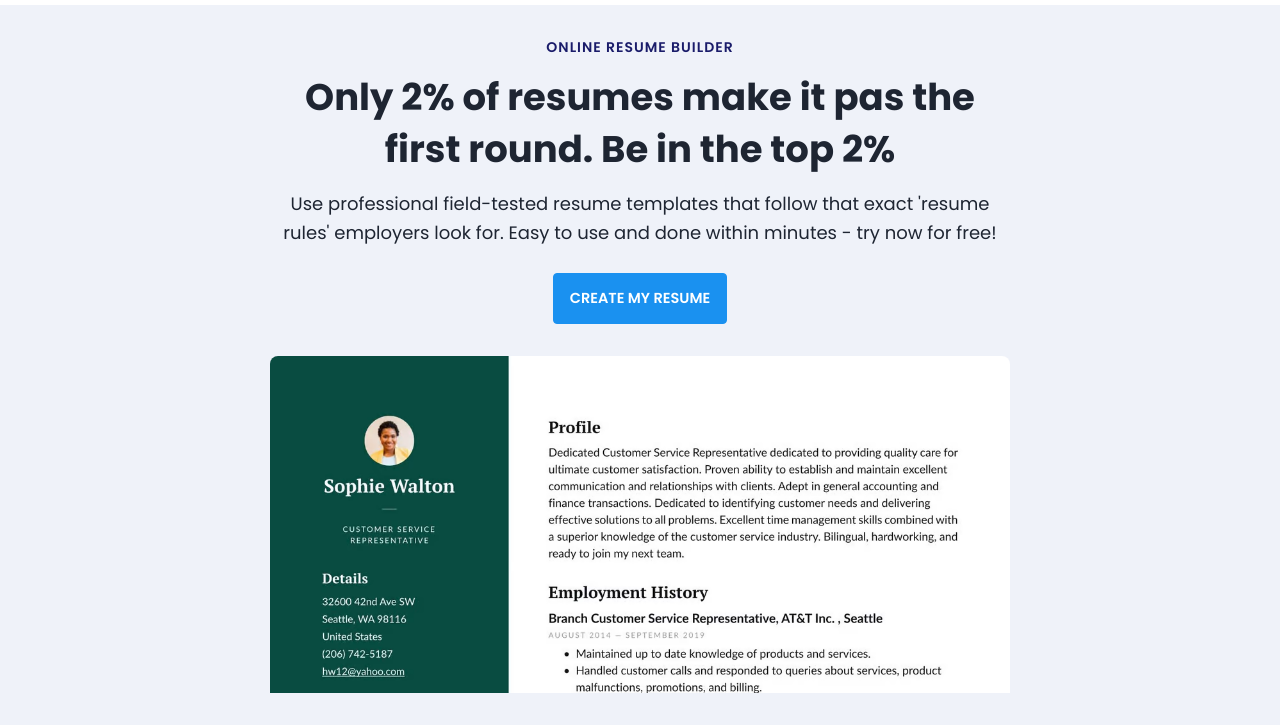
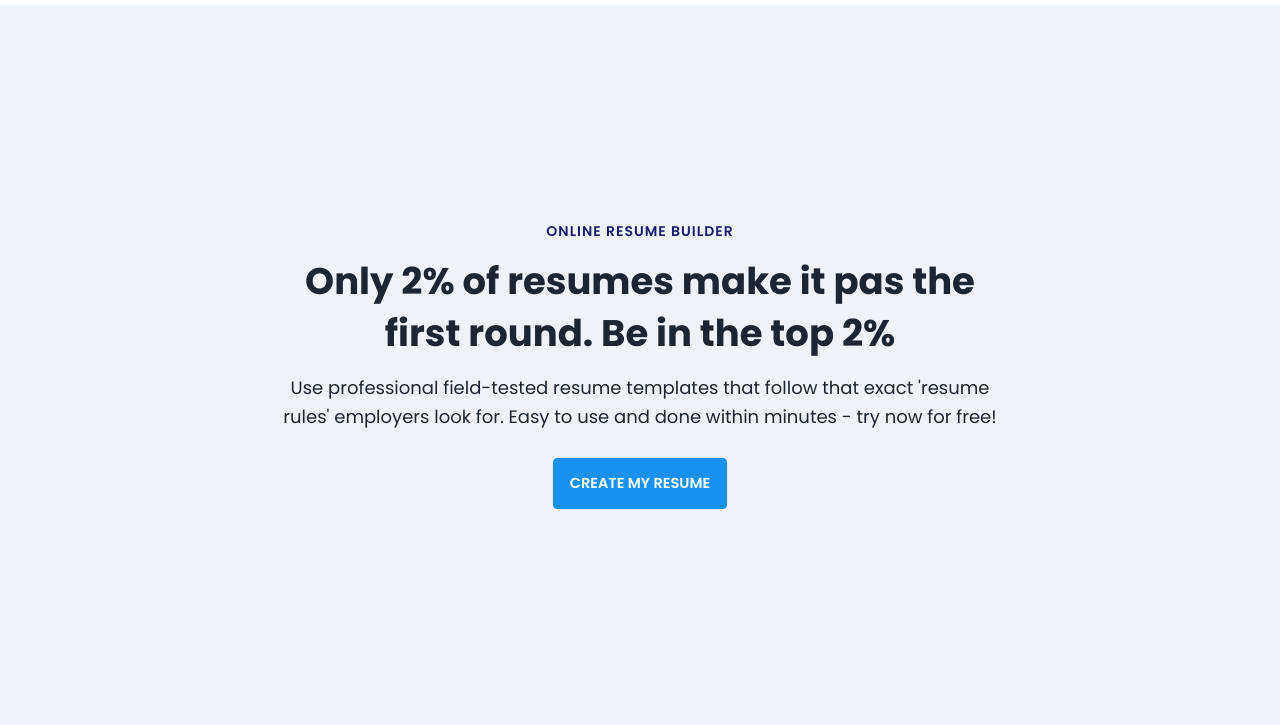
Before and after one commit to Shristhi0331/CodeClauseInternship_ResumeBuilder, a plain HTML site: page index.html in a window 1280 px wide. Shown: the part 75-800 px from the top of the page. Drawn offline with Linux system fonts and the light colour scheme.

Commit message:
updated files

```diff
--- a/index.html
+++ b/index.html
@@ -37,7 +37,7 @@
                     <h1 class = "lg-title">Only 2% of resumes make it pas the first round. Be in the top 2%</h1>
                     <p class = "text-dark fs-18">Use professional field-tested resume templates that follow that exact 'resume rules' employers look for. Easy to use and done within minutes - try now for free!</p>
                     <a href = "resume.html" class = "btn btn-primary text-uppercase">create my resume</a>
-                    <img src = "assets/images/dublin-resume-templates.avif">
+
                 </div>
             </div>
         </header>
```
